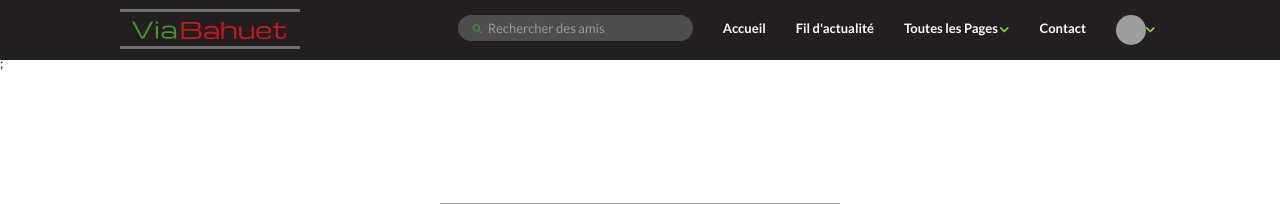
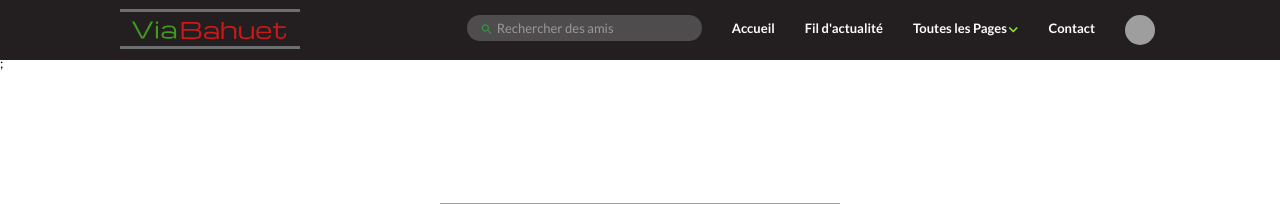
Before and after one commit to TheDaxterMan/PPE-3, a PHP site: page /404.php in a window 1280 px wide. Shown: the top 204 px of the page. Run offline with PHP 8.4, Linux system fonts and the light colour scheme; some web fonts are replaced; grey boxes are pictures that could not be loaded.

Commit message:
GROSSE MODIF MA GUELLE

```diff
--- a/friend-finder/menu.php
+++ b/friend-finder/menu.php
@@ -31,7 +31,7 @@
           <li class="dropdown"><a href="contact.php">Contact</a></li>
 
           <li class="dropdown">
-            <a href="#" class="dropdown-toggle" data-toggle="dropdown" role="button" aria-haspopup="true" aria-expanded="false"><img src="images/users/user-1.jpg" alt="user" class="profile-photo-nav" /><span><img src="images/down-arrow.png" alt="" /></span></a>
+            <a href="#" class="dropdown-toggle" data-toggle="dropdown" role="button" aria-haspopup="true" aria-expanded="false"><img src="images/users/user-1.jpg" alt="user" class="profile-photo-nav" /></a>
             <ul class="dropdown-menu login">
               <li><a href="timeline.php">Profil</a></li>
               <li><a href="timeline-about.php">A propos de moi</a></li>
```
